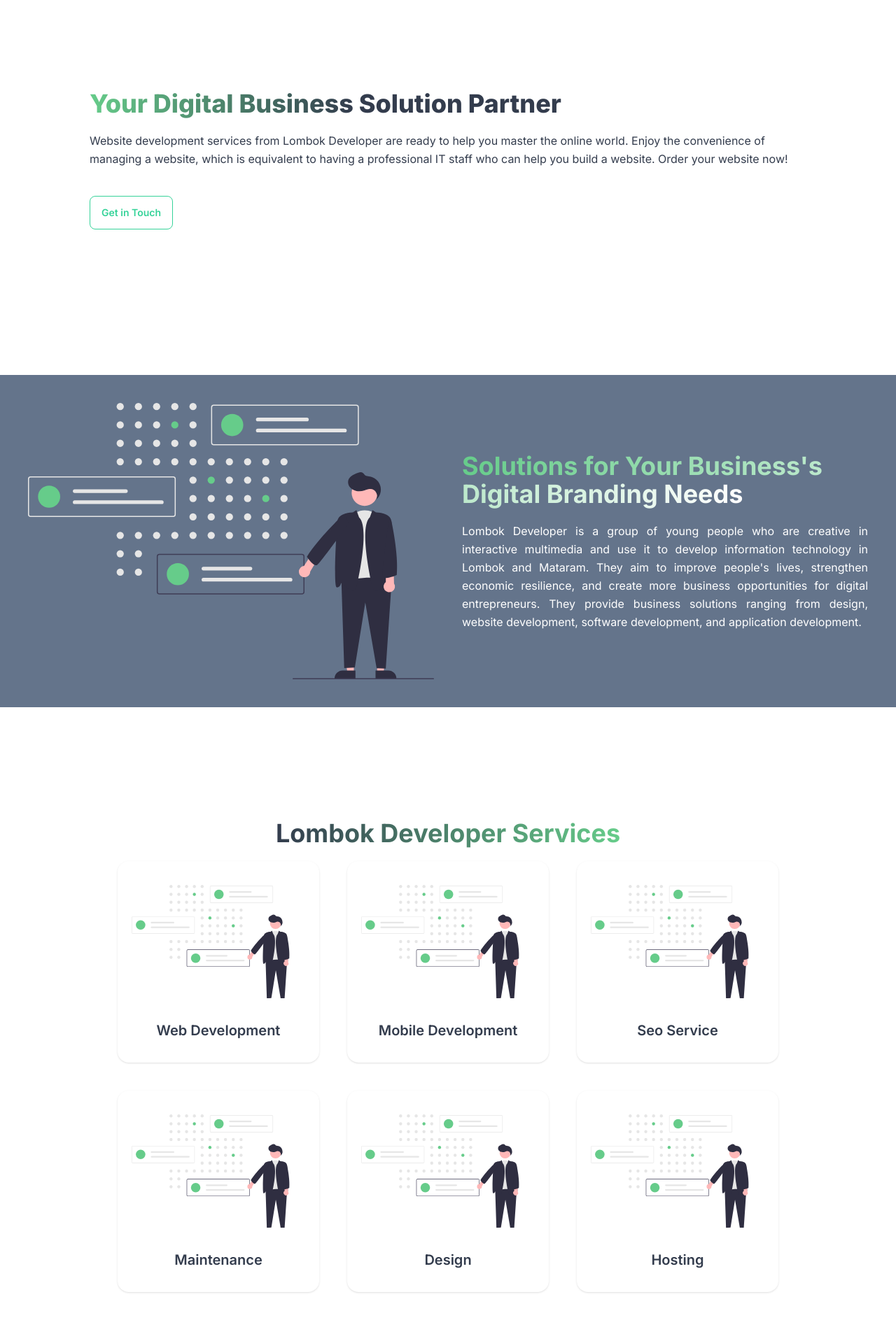
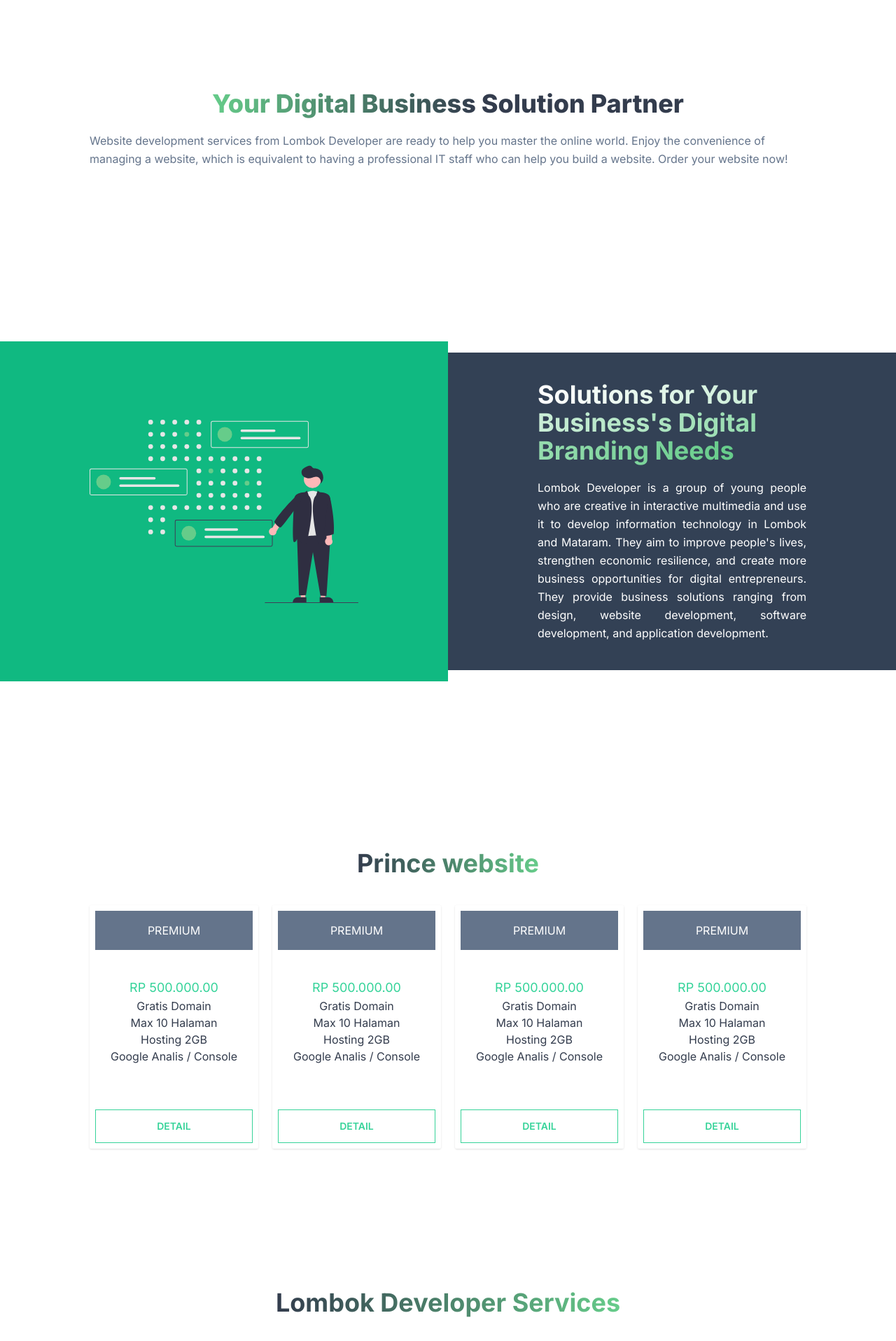
Before and after one commit to izmahaerill/lombok-developer, a SvelteKit app: page / in a window 1280 px wide. Shown: the part 880-2797 px from the top of the page at 70% size. Built offline with nearby package versions, Linux system fonts and the light colour scheme.

Commit message:
update page Home

```diff
--- a/src/lib/components/slider-example.svelte
+++ b/src/lib/components/slider-example.svelte
@@ -9,21 +9,59 @@
   // Docs: https://swiperjs.com/
 </script>
 
-<swiper-container
-  class="flex min-h-screen items-center justify-start"
-  navigation="true"
-  loop="true">
-  <swiper-slide><img src="https://media.istockphoto.com/id/1399624722/id/foto/keragaman-bisnis-tim-multi-etnis-dalam-diskusi.jpg?s=612x612&w=0&k=20&c=q98KNIKGRkeww0orm4Z0hCciLGcTDxlHI-jNEv3XjU0=" alt=""></swiper-slide>
-  <swiper-slide><img src="https://media.istockphoto.com/id/1369953931/id/foto/bertemu-dengan-para-pebisnis-untuk-berdiskusi-dan-bertukar-pikiran-tentang-laporan-keuangan.jpg?s=612x612&w=0&k=20&c=fUSW2KL2Yu2I0dMtcUgw1Tk1bVqVHJqA4MgjlbPTtzA=" alt=""></swiper-slide>
-  <swiper-slide><img src="https://media.istockphoto.com/id/1387573607/id/foto/orang-orang-mengevaluasi-hasil-positif-dari-pekerjaan-pada-grafik-di-kantor-mata-uang-kripto.jpg?s=612x612&w=0&k=20&c=bd96tfYALwidXSUmZEvASe_NsXVqgpKovoAe-_nJGvQ=" alt=""></swiper-slide>
-  <swiper-slide><img src="https://media.istockphoto.com/id/1443559562/id/foto/tim-arsitek-asia-berbicara-tentang-proyek-baru-di-kantor.jpg?s=612x612&w=0&k=20&c=cdvV6hRIxggbLaZ5CLArO--IeyYGWi7lNMfy1RsLhME=" alt=""></swiper-slide>
-  <swiper-slide><img src="https://media.istockphoto.com/id/1415537841/id/foto/desainer-grafis-asia-yang-bekerja-di-kantor-seniman-desainer-kreatif-ilustrator-konsep.jpg?s=612x612&w=0&k=20&c=DybWgukLcWReIUIQwN_G9nBYn7L2eo9ZD1wv6Bpp-50=" alt=""></swiper-slide>
+<swiper-container class="flex py-20" navigation="true" loop="true">
+  <swiper-slide>
+    <div class="items-center justify-center lg:flex">
+      <img
+        src="https://media.istockphoto.com/id/1399624722/id/foto/keragaman-bisnis-tim-multi-etnis-dalam-diskusi.jpg?s=612x612&w=0&k=20&c=q98KNIKGRkeww0orm4Z0hCciLGcTDxlHI-jNEv3XjU0="
+        alt="" />
+      <p class="px-10 text-white">
+        Lorem ipsum dolor, sit amet consectetur adipisicing elit. Architecto asperiores dolor cum
+        harum maiores modi numquam ex vitae, illum doloribus.
+      </p>
+    </div>
+  </swiper-slide>
+
+  <swiper-slide>
+    <div class="items-center justify-center lg:flex">
+      <img
+        src="https://media.istockphoto.com/id/1399624722/id/foto/keragaman-bisnis-tim-multi-etnis-dalam-diskusi.jpg?s=612x612&w=0&k=20&c=q98KNIKGRkeww0orm4Z0hCciLGcTDxlHI-jNEv3XjU0="
+        alt="" />
+          <p class="px-10 text-white">
+            Lorem ipsum dolor, sit amet consectetur adipisicing elit. Architecto asperiores dolor cum
+            harum maiores modi numquam ex vitae, illum doloribus.
+          </p>
+    </div>
+  </swiper-slide>
+
+  <swiper-slide>
+    <div class="items-center justify-center lg:flex">
+      <img
+        src="https://media.istockphoto.com/id/1399624722/id/foto/keragaman-bisnis-tim-multi-etnis-dalam-diskusi.jpg?s=612x612&w=0&k=20&c=q98KNIKGRkeww0orm4Z0hCciLGcTDxlHI-jNEv3XjU0="
+        alt="" />
+      <p class="px-10 text-white">
+        Lorem ipsum dolor, sit amet consectetur adipisicing elit. Architecto asperiores dolor cum
+        harum maiores modi numquam ex vitae, illum doloribus.
+      </p>
+    </div>
+  </swiper-slide>
+
+  <swiper-slide>
+    <div class=" items-center justify-center lg:flex">
+      <img
+        src="https://media.istockphoto.com/id/1399624722/id/foto/keragaman-bisnis-tim-multi-etnis-dalam-diskusi.jpg?s=612x612&w=0&k=20&c=q98KNIKGRkeww0orm4Z0hCciLGcTDxlHI-jNEv3XjU0="
+        alt="" />
+      <p class="px-10 text-white">
+        Lorem ipsum dolor, sit amet consectetur adipisicing elit. Architecto asperiores dolor cum
+        harum maiores modi numquam ex vitae, illum doloribus.
+      </p>
+    </div>
+  </swiper-slide>
 </swiper-container>
 
 <style lang="postcss">
   swiper-slide {
     text-align: center;
-    @apply bg-slate-800;
+    @apply bg-slate-900;
   }
-
 </style>
--- a/src/lib/constants.ts
+++ b/src/lib/constants.ts
@@ -26,14 +26,6 @@
     description: 'Lorem ipsum dolor sit amet consectetur'
   },
   {
-    title: 'Maintenance',
-    description: 'Lorem ipsum dolor sit amet consectetur'
-  },
-  {
-    title: 'Design',
-    description: 'Lorem ipsum dolor sit amet consectetur'
-  },
-  {
     title: 'Hosting',
     description: 'Lorem ipsum dolor sit amet consectetur'
   }
--- a/src/routes/(public)/+page.svelte
+++ b/src/routes/(public)/+page.svelte
@@ -8,14 +8,14 @@
 </script>
 
 <section>
-  <div class="hero min-h-screen" style="background-image: url(https://wp.w3layouts.com/workcore/wp-content/themes/workcore/assets/images/banner5.jpg);">
+  <div class="hero min-h-screen" style="background-image: url(https://media.istockphoto.com/id/681735120/photo/top-view-of-mixed-race-business-team-sitting-at-the-table-at-loft-office-and-working-woman.jpg?b=1&s=170667a&w=0&k=20&c=aO5uYK0cEHQZ3LYGLEfqMHlaE7pSVrU8oAdsYTkBn3o=);">
       <div class="hero-overlay bg-opacity-60"></div>
       <div class="hero-content text-center text-neutral-content">
         <div class="max-w-md">
           <h1 class="mb-5 text-5xl font-bold"> <span>Lombok </span>Developer</h1>
           <p class="mb-5">The Unique Solutions for Your Business, The Best Solutions For Your Business</p>
           <button class="btn btn-outline text-white">Get started</button>
-
+          <a class="btn btn-outline btn-success" href={`${base}/contact`}>Get in Touch</a>
         </div>
       </div>
     </div>
@@ -25,29 +25,29 @@
   <section
     class="py-52 container">
     <div class="w-full">
-      <h1 class="mb-5 text-4xl font-extrabold md:text-4xl">
+      <h1 class="mb-5 text-4xl font-extrabold md:text-4xl lg:text-center">
         <span class="bg-gradient-to-r from-primary to-neutral bg-clip-text text-transparent">
           Your Digital Business
         </span> Solution Partner
       </h1>
-      <p class="mb-10 leading-relaxed">
+      <p class="mb-10 leading-relaxed text-slate-500">
         Website development services from Lombok Developer are ready to help you master the online
         world. Enjoy the convenience of managing a website, which is equivalent to having a
         professional IT staff who can help you build a website. Order your website now!
       </p>
-      <a class="btn btn-outline btn-success px-4 normal-case" href={`${base}/contact`}>Get in Touch</a>
     </div>
   </section>
 
 
 
-  <section class=" bg-slate-500 text-white  mb-40 flex flex-col  items-center justify-center gap-10 lg:flex-row p-10">
-    <div class="w-full">
+  <section class="  mb-40 flex flex-col  items-center justify-center lg:flex-row ">
+    <div class="w-full container bg-emerald-500 py-28">
       <img class="h-fit w-fit" src={businessDecisions} alt="Business Decisions" />
     </div>
-    <div class="w-full">
+
+    <div class="w-full container text-white bg-slate-700 py-10">
       <h2 class="mb-5 text-3xl font-bold md:text-4xl">
-        <span class="bg-gradient-to-r from-primary to-white bg-clip-text text-transparent">
+        <span class="bg-gradient-to-r from-white to-primary bg-clip-text text-transparent">
           Solutions for Your Business's Digital Branding Needs
         </span>
       </h2>
@@ -62,33 +62,60 @@
   </section>
 
 
-
-  <section class="container mb-32 flex flex-col items-center text-center">
-    <h2 class="mb-5 text-3xl font-bold md:text-4xl">
-      <span class="bg-gradient-to-l from-primary to-neutral bg-clip-text text-transparent">
-        Lombok Developer Services
+  <section class="container pt-20">
+    <h2 class=" text-3xl font-bold md:text-4xl text-center">
+      <span class="bg-gradient-to-r from-neutral to-primary bg-clip-text text-transparent">
+          Prince website
       </span>
     </h2>
-    <div class="grid grid-cols-1 gap-10 md:grid-cols-2 lg:grid-cols-3">
+
+    <div class="grid grid-cols-1 gap-5 md:grid-cols-2 lg:grid-cols-4 py-10">
       {#each serviceLists as service}
-        <div class="card  h-72 w-72 shadow">
-          <figure class="px-5 pt-10">
-            <img class="h-fit w-fit" src={businessDecisions} alt="Business Decisions" />
-          </figure>
+        <div class="card shadow p-2 rounded-sm w-62 cursor-pointer text-center">
+          <p class="bg-slate-500 py-4 mb-10 text-white text-center text-md">PREMIUM</p>
+          <p class="text-emerald-400 text-lg">RP 500.000.00</p>
+          <p>Gratis Domain</p>
+          <p> Max 10 Halaman</p>
+          <p>Hosting 2GB</p>
+          <p>Google Analis / Console</p>
           <div class="card-body items-center cursor-pointer">
-            <h2 class="card-title">{service.title}</h2>
-            <!-- <p class="leading-relaxed">{service.description}</p> -->
           </div>
+          <a class="btn btn-outline btn-success rounded-none" href={`${base}/service`}>Detail</a>
         </div>
       {/each}
     </div>
   </section>
 
-  <section class="container">
-    <h2 class="mb-5 text-3xl font-bold md:text-4xl text-center">
-      <span class="bg-gradient-to-l from-neutral to-primary bg-clip-text text-transparent">
-        Recent Project
+
+
+    <section class="container mb-40 mt-40 flex flex-col  text-center">
+    <h2 class="mb-20 text-3xl font-bold md:text-4xl">
+      <span class="bg-gradient-to-l from-primary to-neutral bg-clip-text text-transparent">
+        Lombok Developer Services
       </span>
     </h2>
+    <div class="grid grid-cols-1 gap-5 md:grid-cols-2 lg:grid-cols-4">
+      {#each serviceLists as service}
+        <div class="card rounded-sm h-62 w-62 shadow pt-4">
+          <figure class="px-5 pt-5">
+            <img class="h-fit w-fit" src={businessDecisions} alt="Business Decisions" />
+          </figure>
+          <div class="card-body items-center cursor-pointer">
+            <h2 class="card-title text-base font-semibold">{service.title}</h2>
+            <!-- <p class="leading-relaxed">{service.description}</p> -->
+          </div>
+          <a class="btn btn-outline btn-success w-52 m-auto my-2 normal-case rounded-full" href={`${base}/service`}>Read More</a>
+        </div>
+      {/each}
+    </div>
+  </section>
+
+  <section class="container pt-32">
+    <h2 class=" text-3xl font-bold md:text-4xl text-center">
+      <span class="bg-gradient-to-l from-neutral to-primary bg-clip-text text-transparent">
+        Galery
+      </span>
+    </h2>
+    <p class="text-center text-slate-500">Please check some of the website creation work that we have done, you can use it as a web design reference.</p>
     <SliderExample />
   </section>
--- a/src/routes/(public)/about/+page.svelte
+++ b/src/routes/(public)/about/+page.svelte
@@ -9,7 +9,7 @@
         <div class="hero-overlay bg-opacity-60"></div>
         <div class="hero-content text-center text-neutral-content">
           <div class="max-w-md">
-            <h1 class="mb-5 text-5xl font-bold"> <span>Lombok </span>Developer</h1>
+            <h1 class="mb-5 text-5xl font-bold"> <span class="text-blue-700">Lombok </span>Developer</h1>
             <p class="mb-5">The Unique Solutions for Your Business, The Best Solutions For Your Business</p>
             <button class="btn btn-outline text-white">Get started</button>
             <button class="btn btn-outline btn-success px-12">Home</button>
@@ -17,6 +17,8 @@
         </div>
       </div>
 </section>
+
+
 
 
 <section class="container mt-32 mb-20">
@@ -73,8 +75,6 @@
               <div class="stat-desc">↘︎ 90 (14%)</div>
             </div>
         </div>
-
-
       </div>
 </section>
 
```
